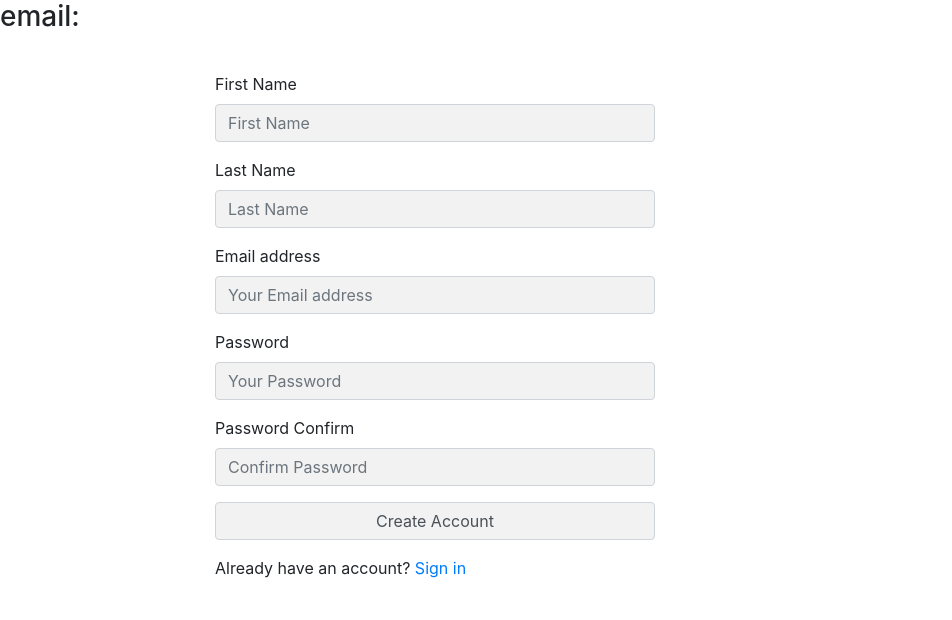
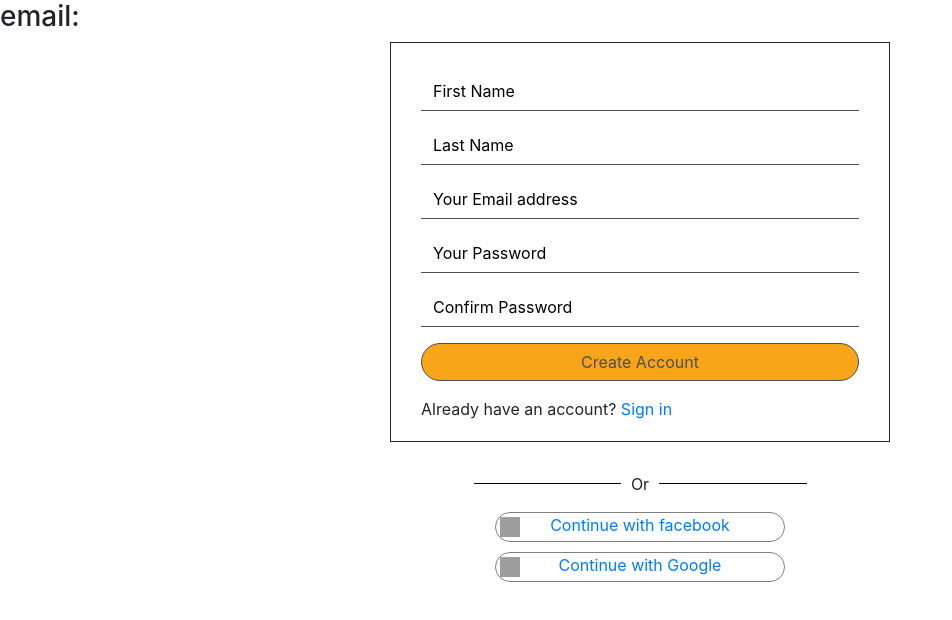
Before and after one commit to tcraju/travel-guru-assginment, a React (Create React App) app: page /login in a window 1280 px wide. Shown: the top 620 px of the page, without its empty margins (0-952 px from the left). Built offline with nearby package versions, Linux system fonts and the light colour scheme; grey boxes are pictures that could not be loaded.

Commit message:
all signup and sign in  done except facebook

```diff
--- /dev/null
+++ b/src/components/Login/Login.css
@@ -0,0 +1,69 @@
+.other-login-method {
+    border: 1px solid gray;
+
+    border-radius:  15px;
+    text-align: center;
+    width: 290px;
+    margin:0 auto;
+    margin-bottom: 10px;
+    position: relative;
+    height: 30px;
+
+}
+
+
+.form-area{
+    border: 1px solid;
+    margin-bottom: 30px;
+    height: 400px;
+}
+.form-group input{
+    border: none;
+    border-bottom: 1px solid;
+    background: none;
+    border-radius: 0;
+}
+.form-group input::placeholder{
+    color: black;
+    opacity: 1;
+}
+.form-group input[type='submit']{
+    border: 1px solid;
+    background-color:#F9A51A;
+    border-radius: 20px;
+}
+.other-login-method img{
+    width: 20px;
+    height: 20px;
+    position: absolute;
+    left: 4px;
+    top: 4px;
+}
+form {
+    margin-left: 30px
+}
+
+
+
+
+
+
+.separator p {
+    display: flex;
+    flex-direction: row;
+    width: 30%;
+    margin-left: 35%;
+  }
+  .separator p:before, .separator p:after{
+    content: "";
+    flex: 1 1;
+    border-bottom: 1px solid #000;
+    margin: auto;
+  }
+  .separator p:before {
+    margin-right: 10px
+  }
+  .separator p:after {
+    margin-left: 10px;
+    margin-left: 10px
+  }
--- a/src/components/Login/Login.js
+++ b/src/components/Login/Login.js
@@ -1,9 +1,11 @@
+import { FontAwesomeIcon } from '@fortawesome/react-fontawesome';
 import React, { useContext, useState } from 'react';
-import { Container, Form } from 'react-bootstrap';
+import { Container, Form, Row } from 'react-bootstrap';
 import { Link, useHistory, useLocation } from 'react-router-dom';
 import { UserContext } from '../../App';
-import { createUserWithEmailAndPassword, initializeLoginFramework, signInWithEmailAndPassword } from './LoginManager';
-
+import { createUserWithEmailAndPassword, handleFbSignIn, handleGoogleSignIn, handleSignOut, initializeLoginFramework, signInWithEmailAndPassword } from './LoginManager';
+import { FaFacebook, FaGoogle } from "react-icons/fa"
+import './Login.css'
 
 
 
@@ -29,6 +31,28 @@ const Login = () => {
     const location = useLocation();
     let { from } = location.state || { from: { pathname: "/" } };
 
+
+    const googleSignIn = () => {
+        handleGoogleSignIn()
+            .then(res => {
+                handleResponse(res, true);
+            })
+    }
+
+    const fbSignIn = () => {
+        handleFbSignIn()
+            .then(res => {
+                handleResponse(res, true);
+            })
+
+    }
+
+    const signOut = () => {
+        handleSignOut()
+            .then(res => {
+                handleResponse(res, false);
+            })
+    }
 
     const handleResponse = (res, redirect) => {
         setUser(res);
@@ -56,7 +80,7 @@ const Login = () => {
         }
     }
     const handleSubmit = (e) => {
-        if (newUser && user.password !==user.passwordConfirm){
+        if (newUser && user.password !== user.passwordConfirm) {
             alert("Password doesn't match");
             e.preventDefault();
 
@@ -68,7 +92,7 @@ const Login = () => {
                         handleResponse(res, true);
                     })
             }
-        if(!newUser && user.email && user.password){
+        if (!newUser && user.email && user.password) {
             signInWithEmailAndPassword(user.email, user.password)
                 .then(res => {
                     handleResponse(res, true);
@@ -82,46 +106,46 @@ const Login = () => {
 
     return (
         <Container>
-        <div>
+            <Row className="justify-content-center container">
 
-            <Form onSubmit={handleSubmit}>
+                <Form onSubmit={handleSubmit} className='form-area'>
                     {newUser &&
                         <Form.Group>
-                    <Form.Label>First Name</Form.Label>
-                    <Form.Control type="text" name="firstName" onBlur={handleBlur} placeholder="First Name" required/>
+                            <Form.Control type="text" name="firstName" onBlur={handleBlur} placeholder="First Name" required />
                         </Form.Group>}
                     {newUser &&
                         <Form.Group>
-                    <Form.Label>Last Name</Form.Label>
-                    <Form.Control type="text" name="lastName" onBlur={handleBlur} placeholder="Last Name" required/>
+                            <Form.Control type="text" name="lastName" onBlur={handleBlur} placeholder="Last Name" required />
                         </Form.Group>
                     }
                     <Form.Group controlId="formBasicEmail">
-                    <Form.Label>Email address</Form.Label>
                         <Form.Control type="text" name="email" onBlur={handleBlur} placeholder="Your Email address" required />
                     </Form.Group>
 
                     <Form.Group controlId="formBasicPassword">
-                    <Form.Label>Password</Form.Label>
                         <Form.Control type="password" name="password" className='password-int' onBlur={handleBlur} placeholder="Your Password" required />
                     </Form.Group>
                     {newUser &&
                         <Form.Group controlId="formConfirmPassword">
-                    <Form.Label>Password Confirm</Form.Label>
-                    <Form.Control type="password" name="passwordConfirm"  className='password-confirm' onBlur={handleBlur}  placeholder="Confirm Password"  required />
+                            <Form.Control type="password" name="passwordConfirm" className='password-confirm' onBlur={handleBlur} placeholder="Confirm Password" required />
                         </Form.Group>}
                     <Form.Group controlId="formSubmit">
-                    {newUser?
-                    <Form.Control type="submit" value="Create Account" />: <Form.Control type="submit" value="Sign In" /> }
+                        {newUser ?
+                            <Form.Control type="submit" value="Create Account" /> : <Form.Control type="submit" value="Sign In" />
+                        }
                     </Form.Group>
-                { newUser ?
-                <p>Already have an account? <Link onClick={() => setNewUser(!newUser)}>Sign in</Link ></p>: <p>New User? <Link onClick={() => setNewUser(!newUser)}>Sign Up</Link></p>
+                    <Form.Group>
+                        {newUser ?
+                            <p>Already have an account? <Link onClick={() => setNewUser(!newUser)}>Sign in</Link ></p> : <p>New User? <Link onClick={() => setNewUser(!newUser)}>Sign Up</Link></p>
                         }
+                    </Form.Group>
                 </Form>
+            </Row>
+            <div className='additional-area'>
+                <div className="separator"> <p>Or</p> </div>
+                <Link><div className='other-login-method' onClick={fbSignIn}> <img src="https://iili.io/2RYbON.png" alt=""/> <span>Continue with facebook</span> </div></Link>
+                <Link><div className='other-login-method' onClick={googleSignIn}> <img src="https://iili.io/2RYDRp.png" alt=""/> <span>Continue with Google</span> </div></Link>
             </div>
-
-
-
 
 
 
```
Also changed, not shown: src/components/Login/LoginManager.js (+16 -1 lines), src/images/facebook.png (added), src/images/google.png (added). Lines whose indentation alone changed are shown as unchanged.
